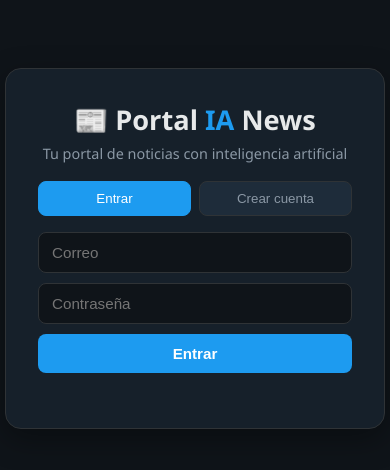
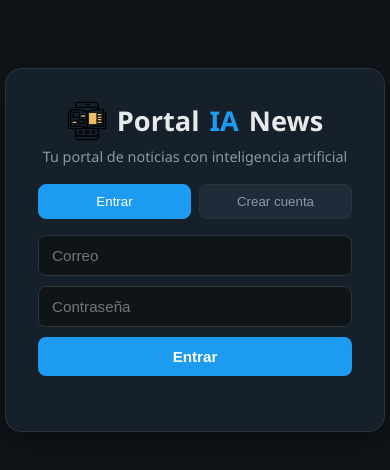
Before and after one commit to danny123uwu/News_IA_Plus, a website: page web/public/index.html in a window 390 px wide. Drawn offline with Linux system fonts and the light colour scheme.

Commit message:
feat(ui): favicon y logo con periodico.png en la pestana y el topbar
- web/public/img/periodico.png (icono del periodico) como logo del sitio:
  pestana del navegador, login y topbar.
- favicon-32.png + periodico.png (512) + apple-touch-icon.png + favicon.ico
  multi-tamano, declarados en el <head>.
- Se quita el emoji del logo para que no quede tan simple.
- README: identidad propia (iconos + favicon).

```diff
--- a/web/public/index.html
+++ b/web/public/index.html
@@ -4,12 +4,19 @@
   <meta charset="UTF-8" />
   <meta name="viewport" content="width=device-width, initial-scale=1.0" />
   <title>Portal IA News</title>
+  <!-- Logo de la pestaña: periodico.png -->
+  <link rel="icon" type="image/png" sizes="32x32" href="img/favicon-32.png" />
+  <link rel="icon" type="image/png" sizes="512x512" href="img/periodico.png" />
+  <link rel="shortcut icon" href="favicon.ico" />
+  <link rel="apple-touch-icon" href="img/apple-touch-icon.png" />
+  <meta name="theme-color" content="#1b2333" />
+  <meta name="description" content="Portal de noticias con agente de inteligencia artificial." />
   <link rel="stylesheet" href="style.css" />
 </head>
 <body>
   <!-- LOGIN -->
   <div id="vistaLogin" class="auth-box">
-    <h1>📰 Portal <span class="acento">IA</span> News</h1>
+    <h1><img class="logo-img grande" src="img/periodico.png" alt="" /> Portal <span class="acento">IA</span> News</h1>
     <p class="sub">Tu portal de noticias con inteligencia artificial</p>
     <div class="tabs-login">
       <button id="tabLogin" class="active">Entrar</button>
@@ -27,7 +34,7 @@
   <!-- APP -->
   <div id="vistaApp" class="oculto">
     <header class="topbar">
-      <div class="logo">📰 Portal <span class="acento">IA</span> News</div>
+      <div class="logo"><img class="logo-img" src="img/periodico.png" alt="" /> Portal <span class="acento">IA</span> News</div>
       <div class="buscador">
         <input type="text" id="buscar" placeholder="Buscar noticias… (Enter para fijar la búsqueda)" />
         <button type="button" id="btnLimpiarBusqueda" class="limpiar-busqueda oculto" title="Limpiar búsqueda">✖</button>
--- a/web/public/style.css
+++ b/web/public/style.css
@@ -110,7 +110,10 @@ body.modal-abierto { overflow: hidden; }
   background: var(--surface); border-bottom: 1px solid var(--border);
   position: sticky; top: 0; z-index: 50;
 }
-.logo { font-weight: 700; font-size: 1.1rem; white-space: nowrap; }
+.logo { font-weight: 700; font-size: 1.1rem; white-space: nowrap; display: flex; align-items: center; gap: 8px; }
+.logo-img { width: 30px; height: 30px; object-fit: contain; flex: none; }
+.logo-img.grande { width: 40px; height: 40px; }
+.auth-box h1 { display: flex; align-items: center; justify-content: center; gap: 10px; }
 .buscador { flex: 1; max-width: 480px; }
 .buscador input {
   width: 100%; background: var(--bg); border: 1px solid var(--border);
@@ -592,6 +595,7 @@ main { max-width: 980px; margin: 0 auto; padding: 18px; }
   .topbar { flex-wrap: wrap; gap: 8px; padding: 10px 12px; }
   .buscador { order: 4; flex: 0 0 100%; max-width: none; }
   .logo { font-size: 1rem; }
+  .logo-img { width: 26px; height: 26px; }
   .usuario { gap: 8px; }
   .tema-picker select { max-width: 74px; }
   .nav { overflow-x: auto; padding: 8px 12px; }
```
Also changed, not shown: README.md, web/public/favicon.ico (added), web/public/img/apple-touch-icon.png (added), web/public/img/favicon-32.png (added), web/public/img/periodico.png (added).
